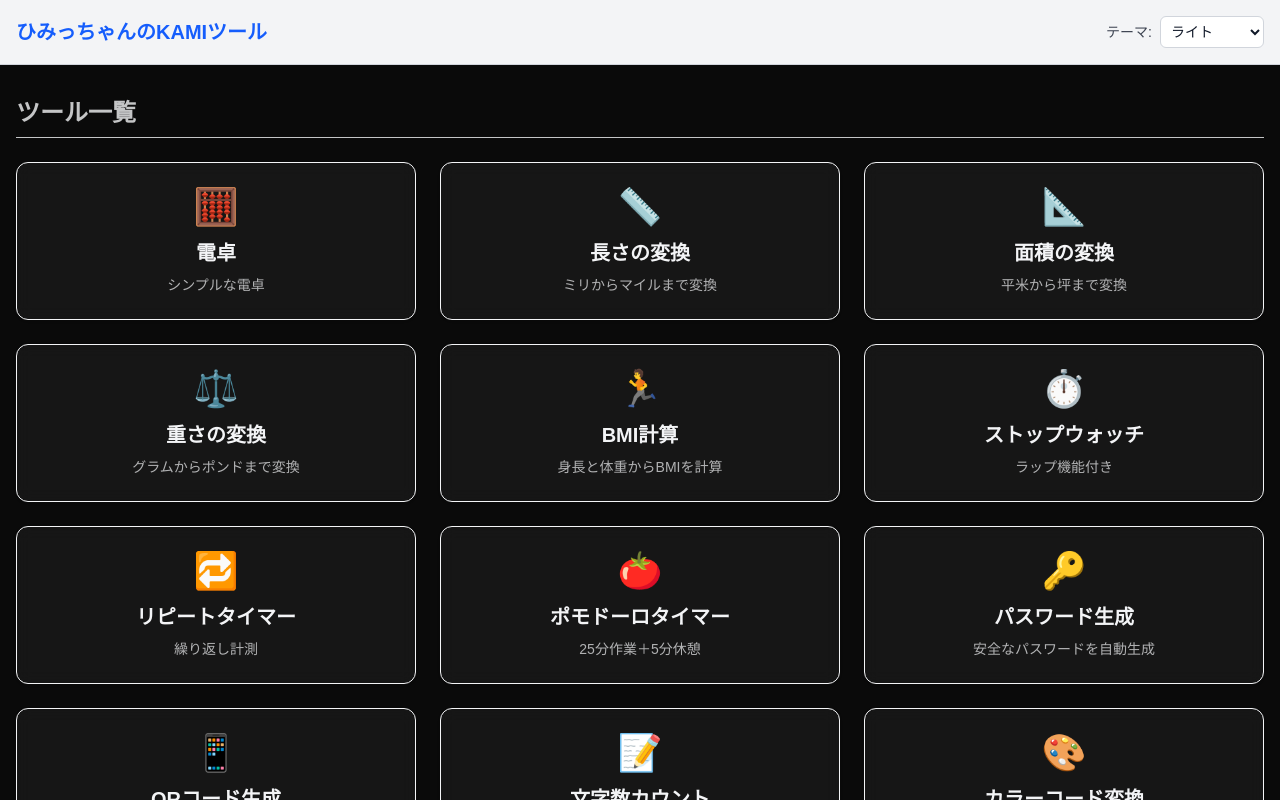
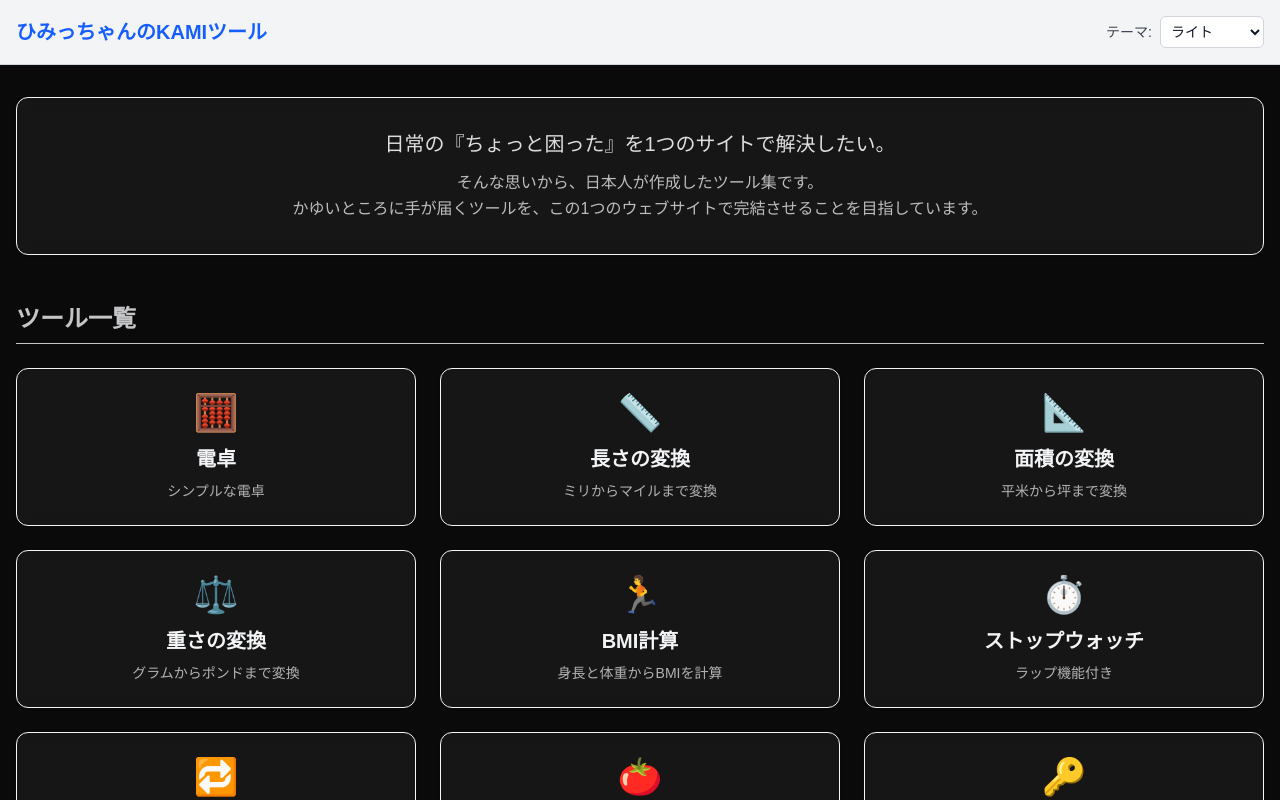
Before and after one commit to himitu-da/himitu-tool, a Next.js app: page /tool/ in a window 1280 px wide. Shown: the top 800 px of the page. Built offline with nearby package versions, Linux system fonts and the light colour scheme.

Commit message:
feat(home): 日本人が作成したツール集の紹介文を追加

```diff
--- a/src/app/page.tsx
+++ b/src/app/page.tsx
@@ -59,6 +59,16 @@ export default function Home() {
 
   return (
     <div>
+      <div className="mb-12 p-6 sm:p-8 bg-white/5 border border-opacity-20 border-current rounded-xl shadow-sm backdrop-blur-sm text-center">
+        <p className="text-lg sm:text-xl font-medium opacity-90 mb-3">
+          日常の『ちょっと困った』を1つのサイトで解決したい。
+        </p>
+        <p className="text-sm sm:text-base opacity-75 leading-relaxed">
+          そんな思いから、日本人が作成したツール集です。<br />
+          かゆいところに手が届くツールを、この1つのウェブサイトで完結させることを目指しています。
+        </p>
+      </div>
+
       <h2 className="text-2xl font-bold mb-6 border-b pb-2 opacity-80 border-current">ツール一覧</h2>
       <ul className="grid grid-cols-1 sm:grid-cols-2 lg:grid-cols-3 gap-6">
         {tools.map((tool) => (
```
